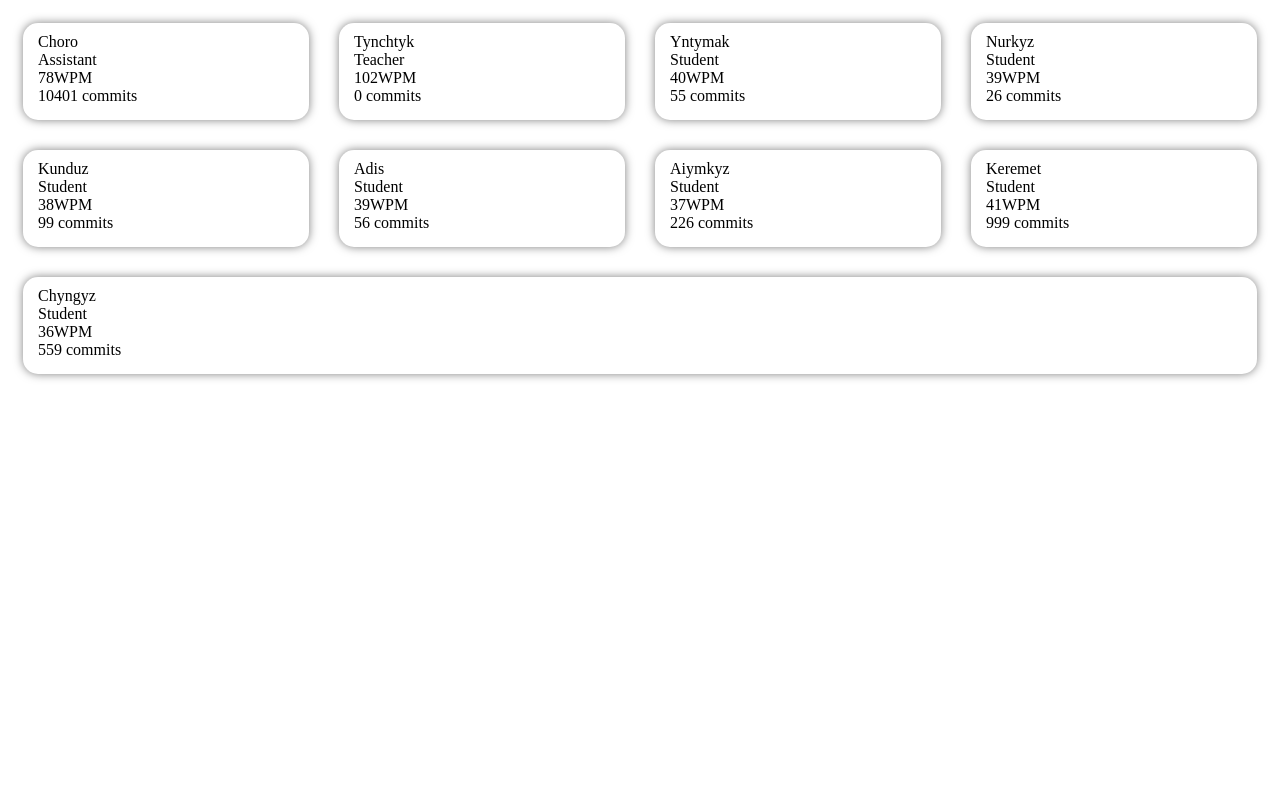
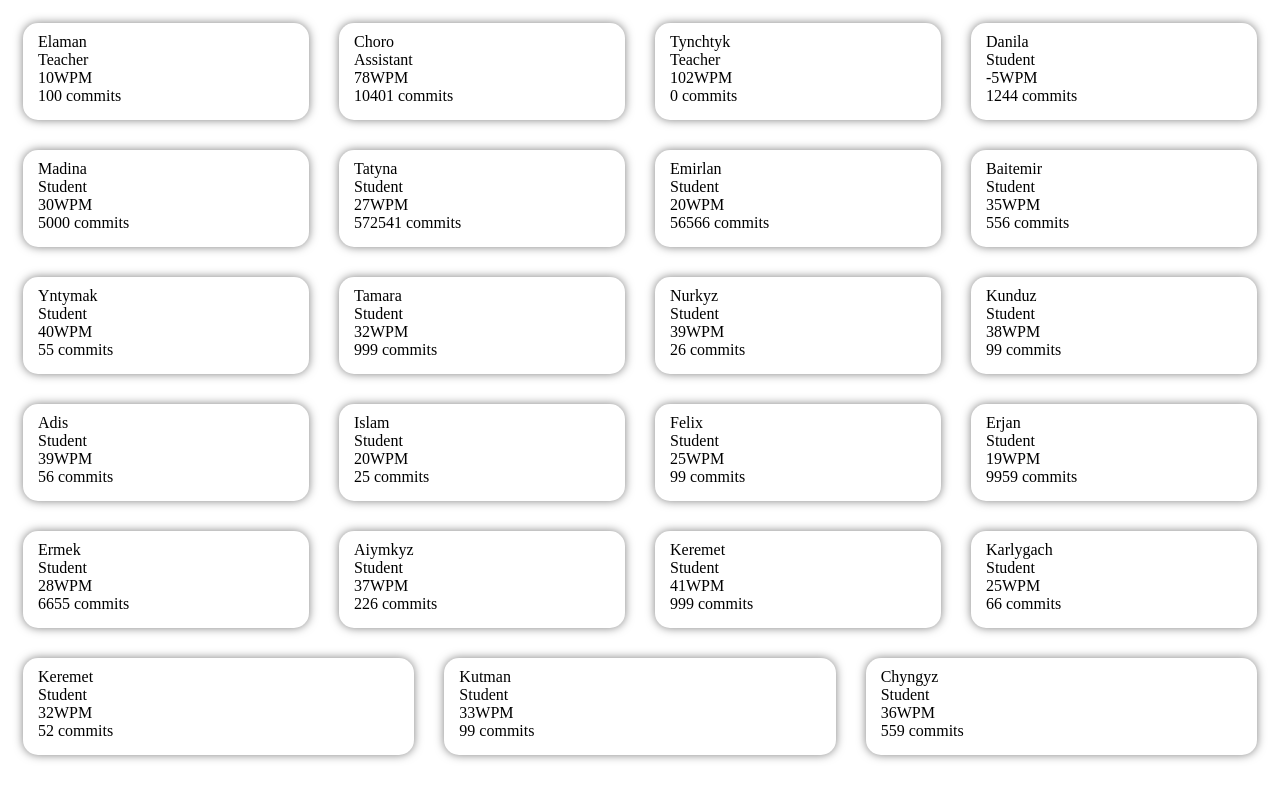
Before and after one commit to Erjankydyrov/homeworks-react-js, a React (Create React App) app: page / in a window 1280 px wide. Built offline with nearby package versions, Linux system fonts and the light colour scheme.

Commit message:
corected App.js

```diff
--- a/src/App.js
+++ b/src/App.js
@@ -35,7 +35,7 @@ function App() {
 
   return (
     <div className="App">
-     <PersonList persons = {wpms} />
+     <PersonList persons = {persons} />
     </div>
   );
 }
```
